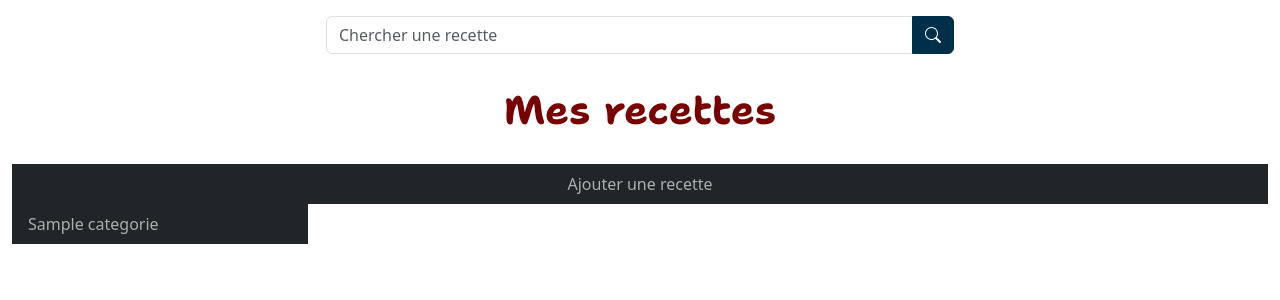
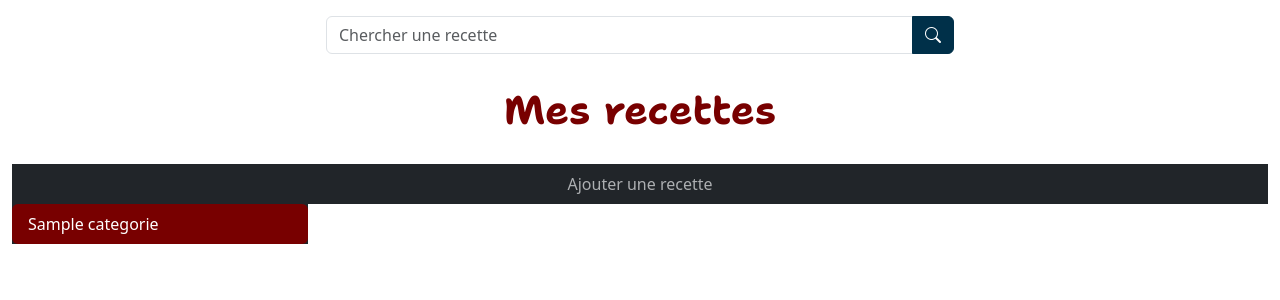
Before and after one commit to TiffC31/Cuisine, a Django app: page /recettes/ in a window 1280 px wide. Shown: the part 56-356 px from the top of the page. Run offline with Django 4.2, Linux system fonts and the light colour scheme; a user stored in the database is signed in; tables that the repository leaves empty hold one stand-in row (values such as "Sample post"); some libraries are stand-ins or nearby versions.

Commit message:
url avec slug + active menu

```diff
--- a/cuisine/recettes/templates/recettes/liste.html
+++ b/cuisine/recettes/templates/recettes/liste.html
@@ -20,7 +20,7 @@
             <ul class="nav nav-pills flex-column bg-dark">
                 {% for categorie in categorie_list %}
                     <li class="nav-item">
-                        <a class="nav-link {% if categorie_id == categorie.id %}active{% endif %}" href="{% url 'recettes:recettes_by_categorie' categorie.id %}">{{ categorie.nom }}</a>
+                        <a class="nav-link {% if slug == categorie.slug %}active{% endif %}" href="{% url 'recettes:recettes_by_categorie' categorie.slug %}">{{ categorie.nom }}</a>
                     </li>
                 {% endfor %}
             </ul>
--- a/cuisine/recettes/urls.py
+++ b/cuisine/recettes/urls.py
@@ -6,6 +6,6 @@ from django.conf.urls.static import static
 app_name = "recettes"
 urlpatterns = [
     path('', views.Index.as_view(), name='index'),
-    path('<int:categorie_id>/', views.Liste.as_view(), name='recettes_by_categorie'),
+    path('categorie/<slug:slug>/', views.Liste.as_view(), name='recettes_by_categorie'),
     path('nouvelle/', views.RecetteCreateView.as_view(), name='nouvelle'),
 ] + static(settings.MEDIA_URL, document_root=settings.MEDIA_ROOT)
```
